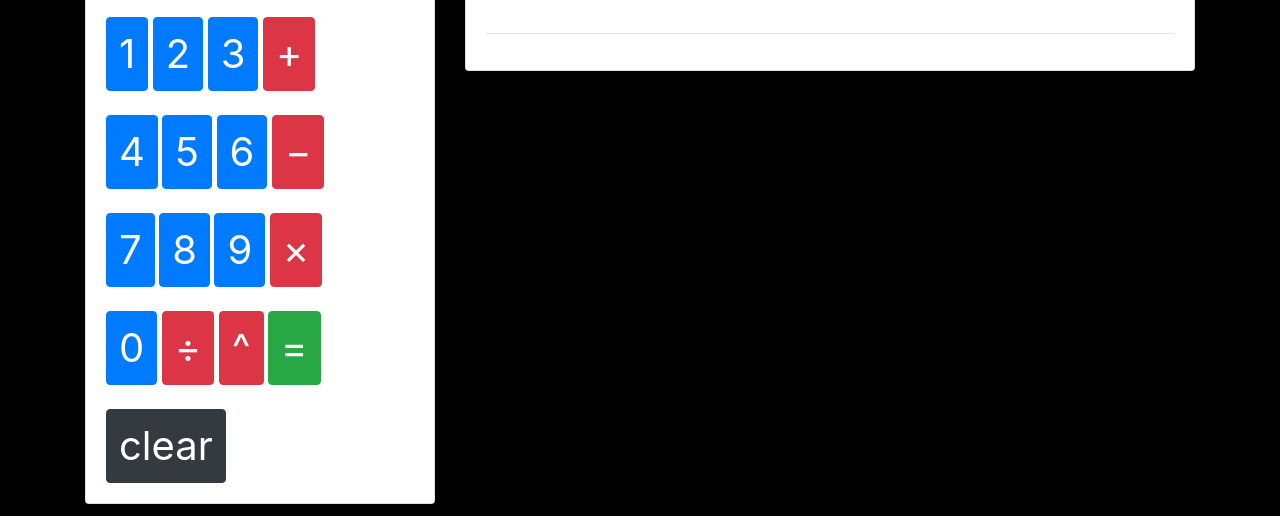
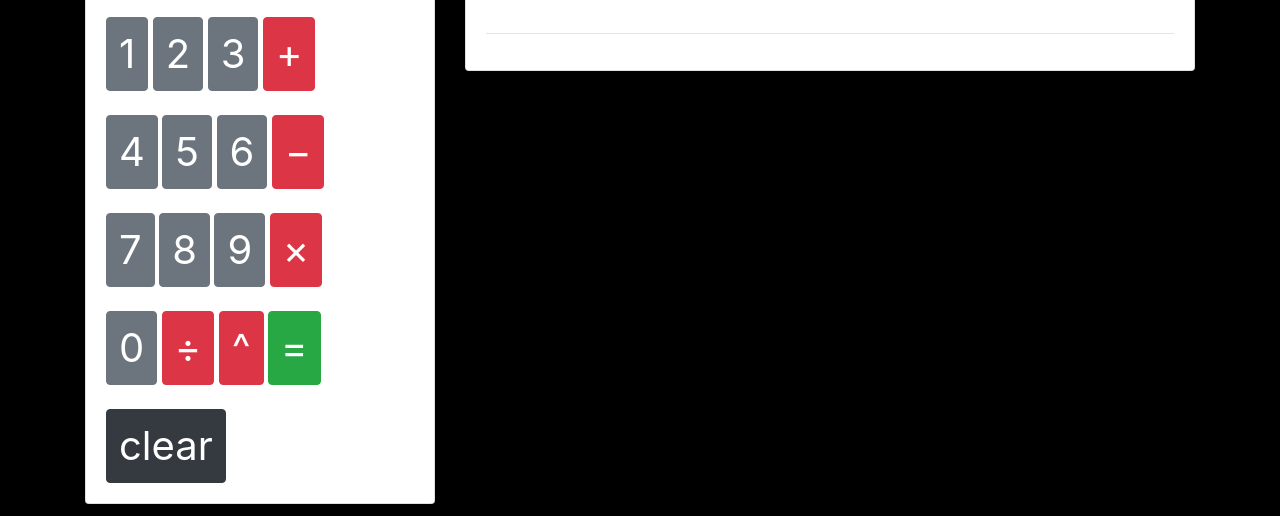
Before and after one commit to fbuonojr/calculator, a plain HTML site: page index.html in a window 1280 px wide. Shown: the part 284-800 px from the top of the page. Drawn offline with nearby package versions, Linux system fonts and the light colour scheme.

Commit message:
changed number button colors

```diff
--- a/index.html
+++ b/index.html
@@ -30,22 +30,22 @@
                     <div class="card">
                         <h3 class="card-header">Calculator</h3>
                         <div class="card-body">
-                            <button id="button-1" class="btn btn-primary number" value="1"><span>1</span></button>
-                            <button id="button-2" class="btn btn-primary number" value="2"><span>2</span></button>
-                            <button id="button-3" class="btn btn-primary number" value="3"><span>3</span></button>
+                            <button id="button-1" class="btn btn-secondary number" value="1"><span>1</span></button>
+                            <button id="button-2" class="btn btn-secondary number" value="2"><span>2</span></button>
+                            <button id="button-3" class="btn btn-secondary number" value="3"><span>3</span></button>
                             <button id="button-plus" class="btn btn-danger operator" value="plus"><span>+</span></button>
                             <br><br>
-                            <button id="button-4" class="btn btn-primary number" value="4"><span>4</span></button>
-                            <button id="button-5" class="btn btn-primary number" value="5"><span>5</span></button>
-                            <button id="button-6" class="btn btn-primary number" value="6"><span>6</span></button>
+                            <button id="button-4" class="btn btn-secondary number" value="4"><span>4</span></button>
+                            <button id="button-5" class="btn btn-secondary number" value="5"><span>5</span></button>
+                            <button id="button-6" class="btn btn-secondary number" value="6"><span>6</span></button>
                             <button id="button-minus" class="btn btn-danger operator" value="minus"><span>&minus;</span></button>
                             <br><br>
-                            <button id="button-7" class="btn btn-primary number" value="7"><span>7</span></button>
-                            <button id="button-8" class="btn btn-primary number" value="8"><span>8</span></button>
-                            <button id="button-9" class="btn btn-primary number" value="9"><span>9</span></button>
+                            <button id="button-7" class="btn btn-secondary number" value="7"><span>7</span></button>
+                            <button id="button-8" class="btn btn-secondary number" value="8"><span>8</span></button>
+                            <button id="button-9" class="btn btn-secondary number" value="9"><span>9</span></button>
                             <button id="button-multiply" class="btn btn-danger operator" value="times"><span>&times;</span></button>
                             <br><br>
-                            <button id="button-0" class="btn btn-primary number" value="0"><span>0</span></button>
+                            <button id="button-0" class="btn btn-secondary number" value="0"><span>0</span></button>
                             <button id="button-divide" class="btn btn-danger operator" value="divide"><span>&divide;</span></button>
                             <button id="button-power" class="btn btn-danger operator" value="power"><span>^</span></button>
                             <button id="button-equal" class="btn btn-success equal" value="equals"><span>=</span></button>
```
